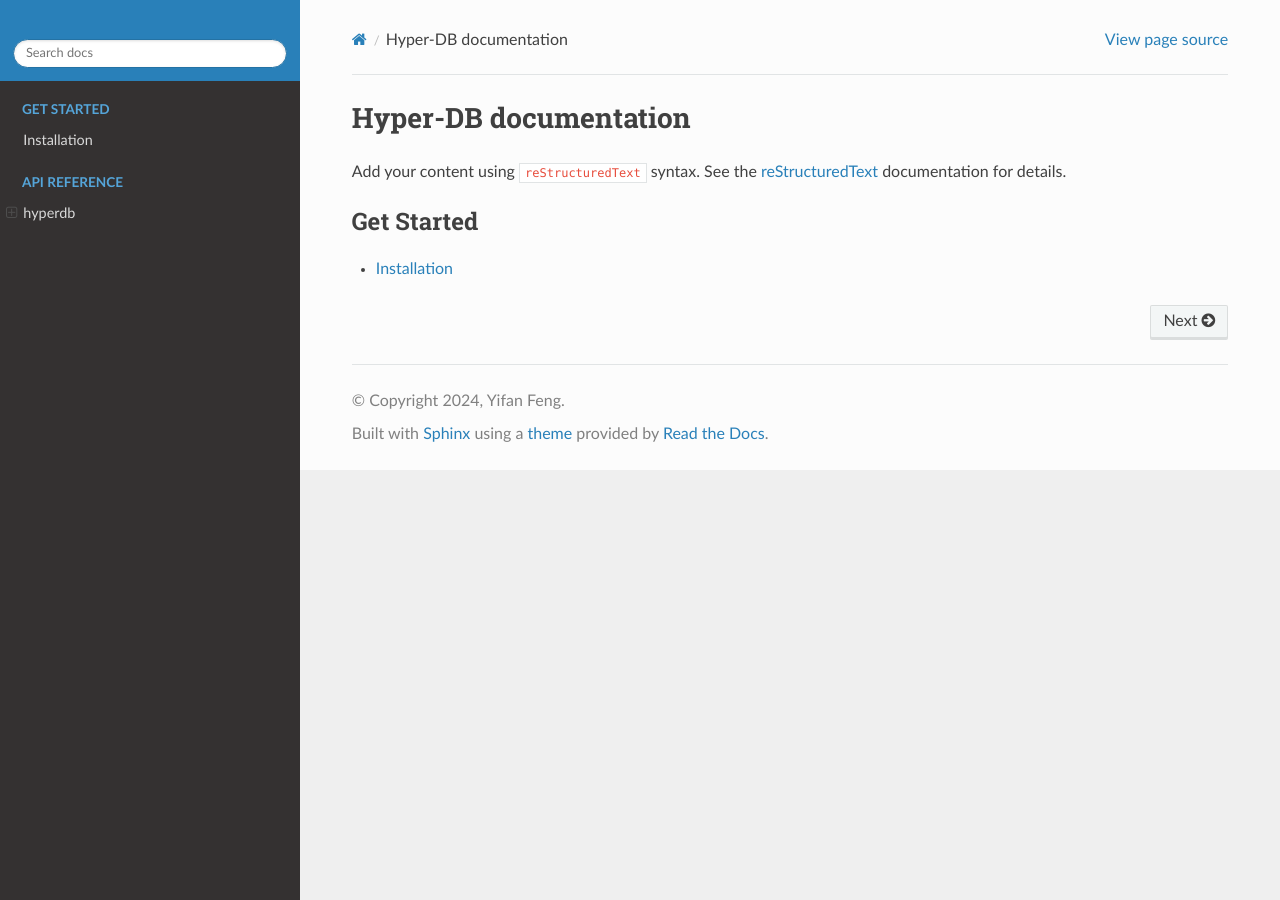
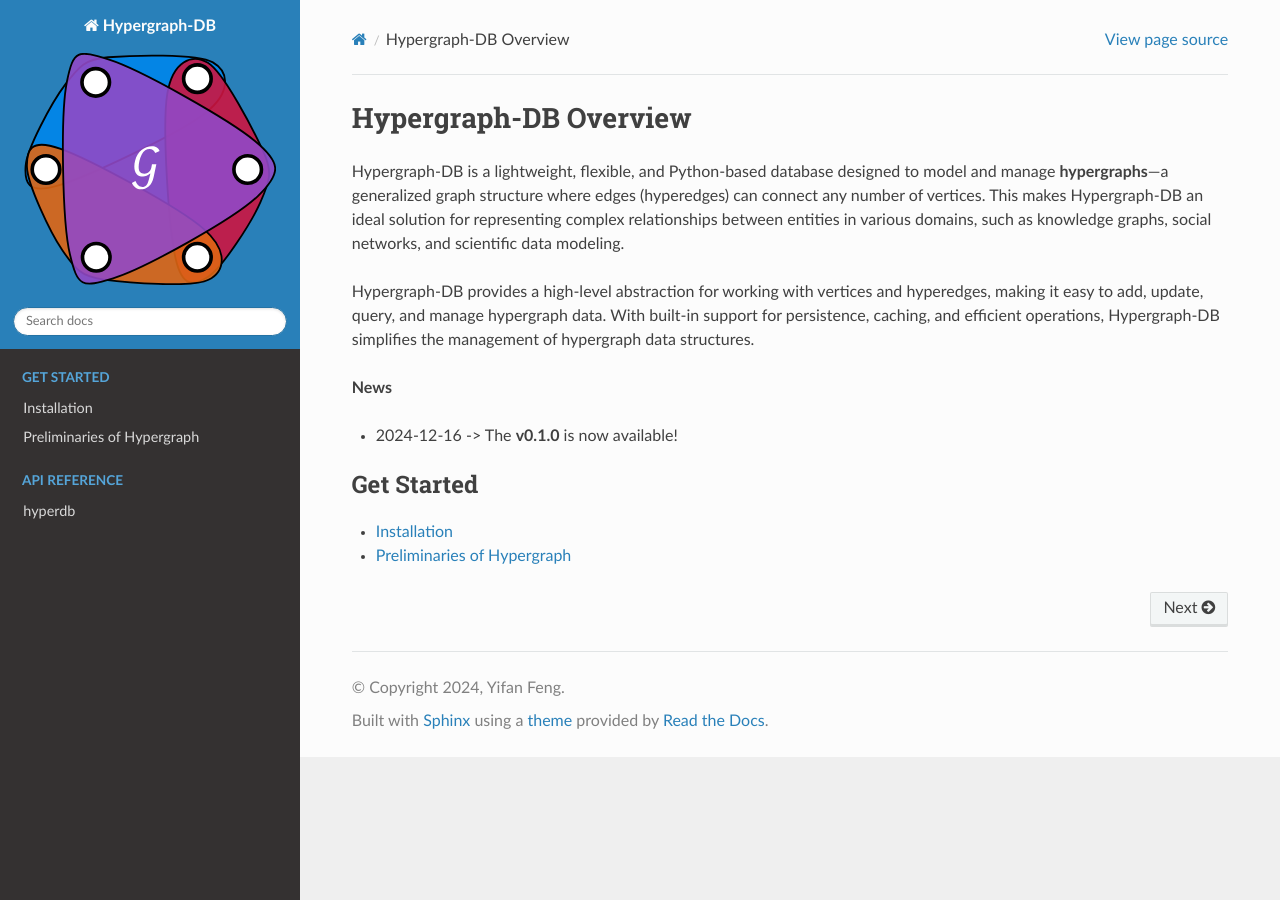
Before and after one commit to iMoonLab/Hypergraph-DB, a Sphinx documentation site: the page built from docs/index.rst, in a window 1280 px wide. Built offline with Sphinx 7.4.7 and the Read the Docs theme 3.1.0, drawn with Linux system fonts in a browser that asks for light colours.

```diff
--- a/docs/api/hyperdb.rst
+++ b/docs/api/hyperdb.rst
@@ -1,12 +1,9 @@
 Hyper-DB
 ==============
-
-Hypergraph DataBase
----------------------
 
 .. autoclass:: hyperdb.BaseHypergraphDB
     :members:
 
-
 .. autoclass:: hyperdb.HypergraphDB
     :members:
+    :show-inheritance:
--- a/docs/conf.py
+++ b/docs/conf.py
@@ -30,7 +30,7 @@ def find_version(filename):
 # -- Project information -----------------------------------------------------
 # https://www.sphinx-doc.org/en/master/usage/configuration.html#project-information
 
-project = 'Hyper-DB'
+project = 'Hypergraph-DB'
 copyright = '2024, Yifan Feng'
 author = 'Yifan Feng'
 release = find_version("../hyperdb/__init__.py")
@@ -70,13 +70,14 @@ exclude_patterns = ['_build', 'Thumbs.db', '.DS_Store']
 import sphinx_rtd_theme
 
 html_theme = 'sphinx_rtd_theme'
-# html_logo = "_static/logo_DHG_white.svg"
+# html_logo = "_static/logo_hyperdb_white.svg"
+html_logo = "_static/logo.svg"
 html_theme_options = {
     # "style_nav_header_background": "#9C27B0",
-    "logo_only": True,
+    # "logo_only": True,
     "collapse_navigation": False,
 }
 html_static_path = ['_static']
 
 def setup(app):
-    app.add_css_file("css/hyper_db.css")
+    app.add_css_file("css/hyperdb.css")
--- /dev/null
+++ b/docs/get_started/hypergraph.rst
@@ -0,0 +1,2 @@
+Preliminaries of Hypergraph
+=================================
--- a/docs/get_started/install.rst
+++ b/docs/get_started/install.rst
@@ -8,13 +8,13 @@ Installation
 
 - Python >= 3.10
 
-Current, the stable version of **Hyper-DB** is 0.1.0. You can install it with ``pip`` as follows:
+Current, the stable version of **Hypergraph-DB** is 0.1.0. You can install it with ``pip`` as follows:
 
 .. code-block:: bash
 
-    pip install Hyper-DB
+    pip install hypergraph-db
 
-You can also try the nightly version (0.1.1) of **Hyper-DB** library with ``pip`` as follows:
+You can also try the nightly version (0.1.1) of **Hypergraph-DB** library with ``pip`` as follows:
 
 .. code-block:: bash
 
@@ -22,5 +22,5 @@ You can also try the nightly version (0.1.1) of **Hyper-DB** library with ``pip`
 
 .. note::
 
-    Nightly version is the development version of **Hyper-DB**. It can also be unstable and not fully tested.
+    Nightly version is the development version of **Hypergraph-DB**. It can also be unstable and not fully tested.
     If you find any bugs, please report it to us in `GitHub Issues <https://github.com/iMoonLab/Hyper-DB/issues>`_.
--- a/docs/index.rst
+++ b/docs/index.rst
@@ -3,19 +3,28 @@
    You can adapt this file completely to your liking, but it should at least
    contain the root `toctree` directive.
 
-Hyper-DB documentation
-======================
+========================
+Hypergraph-DB Overview
+========================
 
-Add your content using ``reStructuredText`` syntax. See the
-`reStructuredText <https://www.sphinx-doc.org/en/master/usage/restructuredtext/index.html>`_
-documentation for details.
+Hypergraph-DB is a lightweight, flexible, and Python-based database designed to model and manage **hypergraphs**—a generalized graph structure where edges (hyperedges) can connect any number of vertices. This makes Hypergraph-DB an ideal solution for representing complex relationships between entities in various domains, such as knowledge graphs, social networks, and scientific data modeling.
 
+Hypergraph-DB provides a high-level abstraction for working with vertices and hyperedges, making it easy to add, update, query, and manage hypergraph data. With built-in support for persistence, caching, and efficient operations, Hypergraph-DB simplifies the management of hypergraph data structures.
+
+**News**
+
+- 2024-12-16 -> The **v0.1.0** is now available!
+
+.. ======================================================
+
+.. decumment for html
 
 .. toctree::
    :maxdepth: 2
    :caption: Get Started
 
    get_started/install
+   get_started/hypergraph
 
 .. toctree::
    :maxdepth: 2
```
Also changed, not shown: README.md (+8 -8 lines), pyproject.toml (+33 -2 lines), docs/_static/css/hyperdb.css (renamed from docs/_static/css/hyper_db.css), 1 other file.
